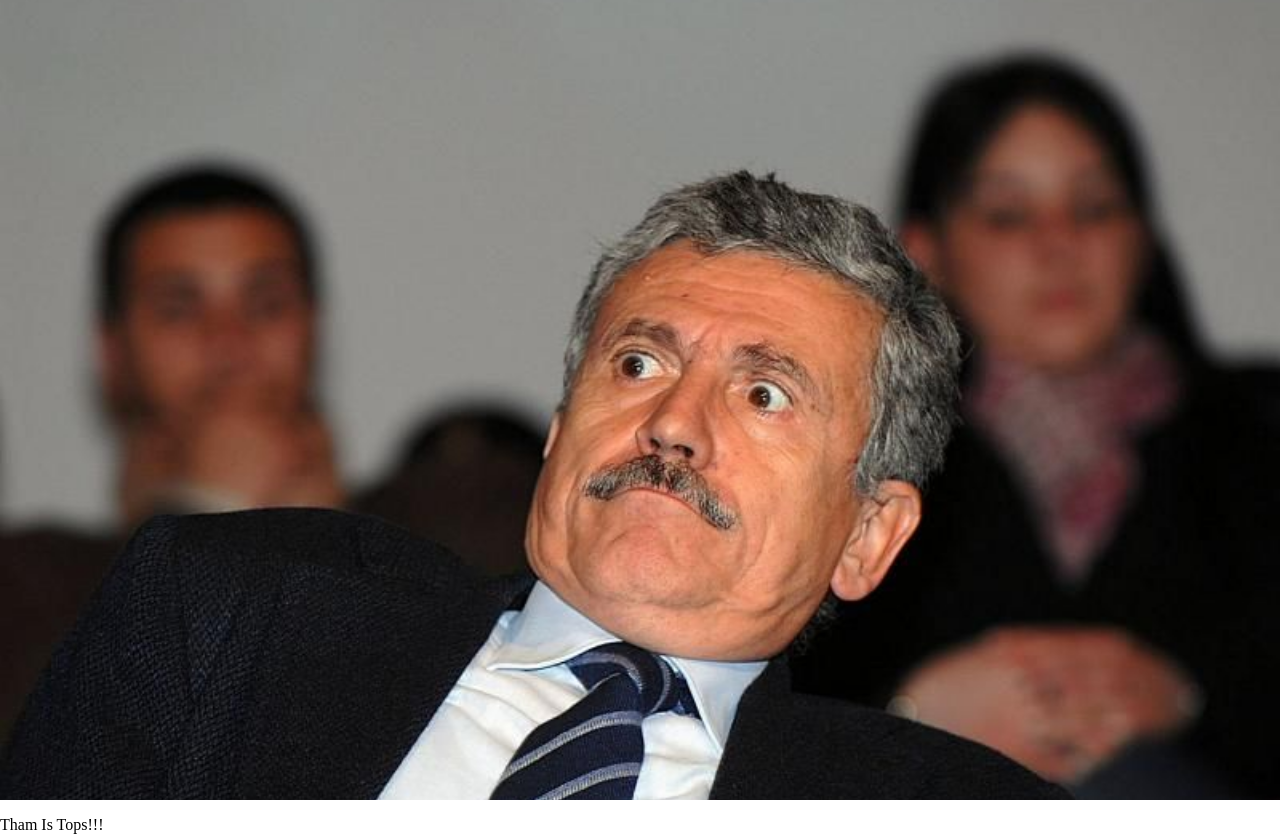
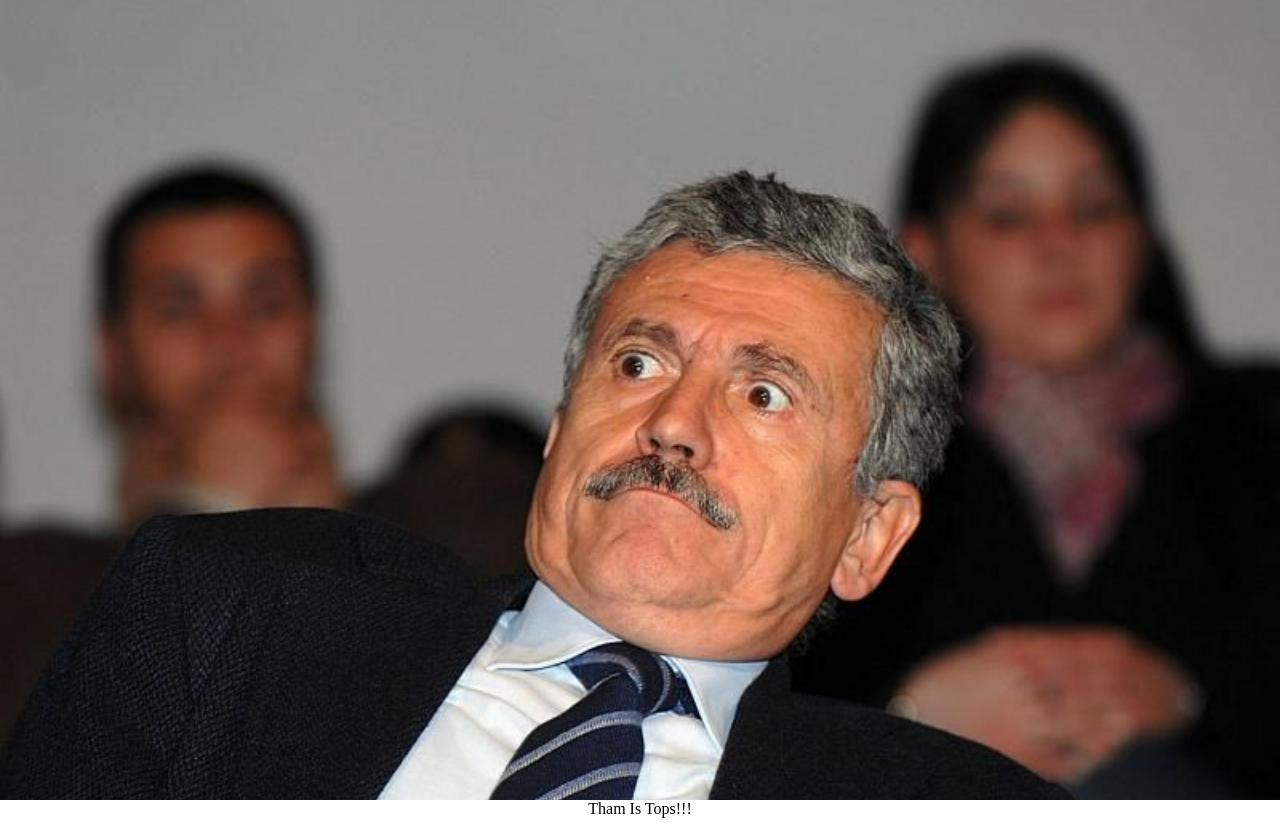
Before and after one commit to ThamVongkeneta/mycoolsite, a plain HTML site: page index.html in a window 1280 px wide. Drawn offline with Linux system fonts and the light colour scheme.

Commit message:
Update index.html

```diff
--- a/index.html
+++ b/index.html
@@ -7,7 +7,11 @@ body, html {
     height: 100%;
     margin: 0;
 }
+.header {
+    text-align: center;
 
+
+    }
 .bg {
     /* The image used */
     background-image: url("Massimo.jpg");
@@ -26,7 +30,7 @@ body, html {
 
 <div class="bg"></div>
 
-<p>Tham Is Tops!!!</p>
+<div class="header">Tham Is Tops!!!</header>
 
 </body>
 </html>
```
